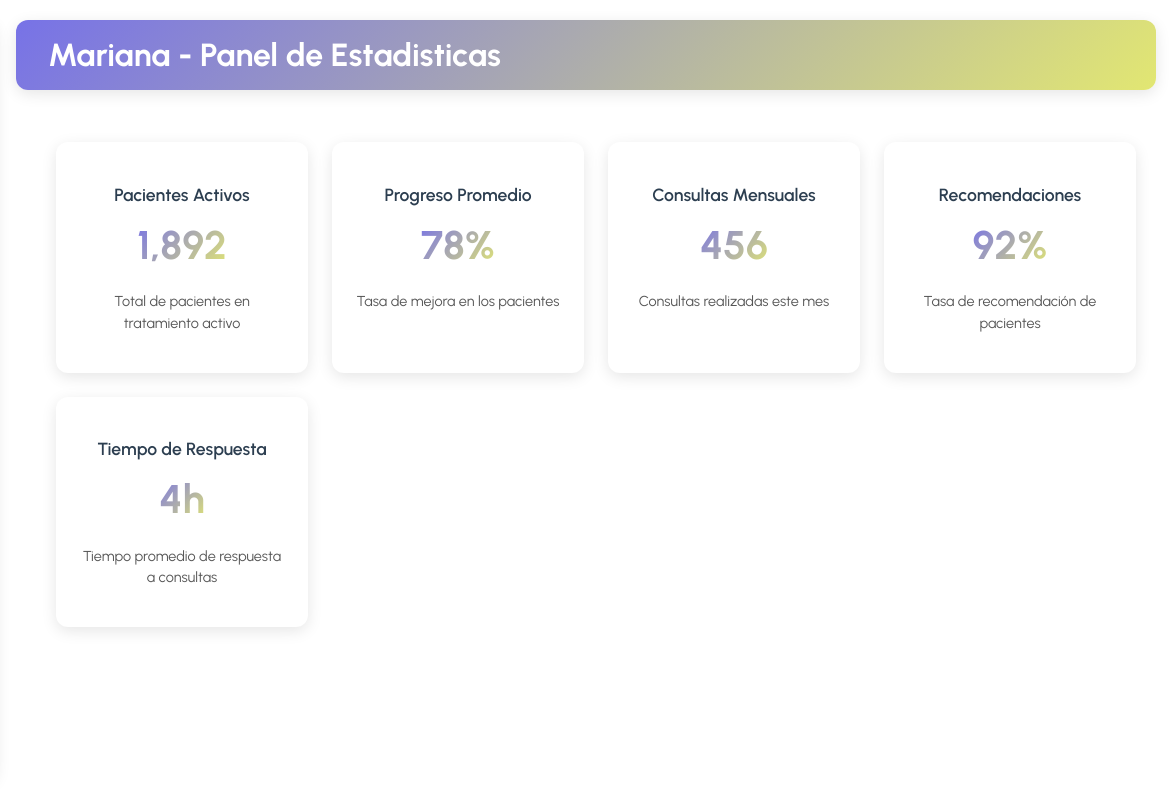
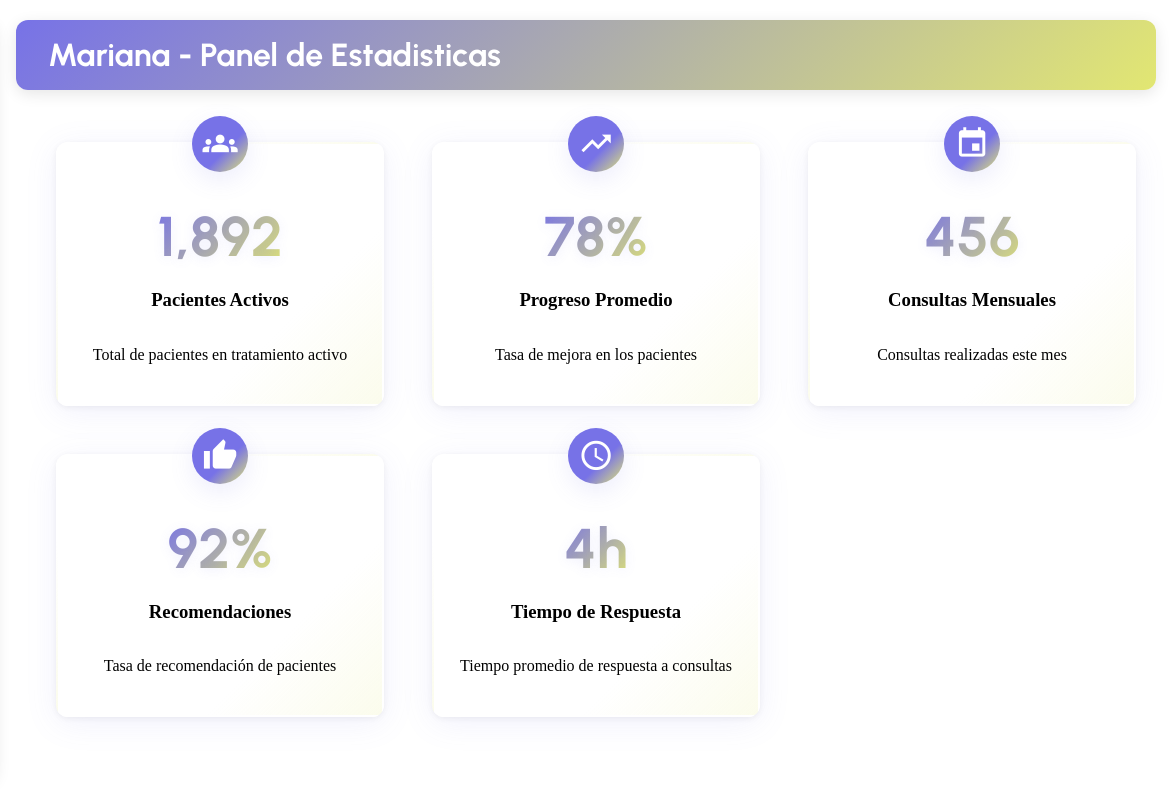
Before and after one commit to santiyosa/menteconectadafront, a plain HTML site: page Equipo5-PanelEstadisticas/Contributors/Mariana/mariana.html in a window 1280 px wide. Shown: the full height of the page, 104-1280 px from the left. Drawn offline with Linux system fonts and the light colour scheme.

Commit message:
Feature: Añadir iconos y mejorar estilos en el panel de estadísticas de Mariana

```diff
--- a/Equipo5-PanelEstadisticas/Contributors/Mariana/mariana.html
+++ b/Equipo5-PanelEstadisticas/Contributors/Mariana/mariana.html
@@ -8,6 +8,7 @@
     <link rel="preconnect" href="https://fonts.googleapis.com">
     <link rel="preconnect" href="https://fonts.gstatic.com/" crossorigin>
     <link href="https://fonts.googleapis.com/css2?family=Urbanist:ital,wght@0,100..900;1,100..900&display=swap" rel="stylesheet">
+    <link href="https://fonts.googleapis.com/icon?family=Material+Icons" rel="stylesheet">
 </head>
 <body class="fondo">
     <nav class="barra-lateral">
@@ -40,28 +41,43 @@
     <main class="principal">
         <section class="grid-estadisticas">
             <div class="tarjeta-estadistica">
+                <div class="icono-estadistica">
+                    <span class="material-icons">groups</span>
+                </div>
+                <div class="valor-estadistica">1,892</div>
                 <h3 class="titulo-estadistica">Pacientes Activos</h3>
-                <div class="valor-estadistica">1,892</div>
                 <p class="descripcion-estadistica">Total de pacientes en tratamiento activo</p>
             </div>
             <div class="tarjeta-estadistica">
+                <div class="icono-estadistica">
+                    <span class="material-icons">trending_up</span>
+                </div>
+                <div class="valor-estadistica">78%</div>
                 <h3 class="titulo-estadistica">Progreso Promedio</h3>
-                <div class="valor-estadistica">78%</div>
                 <p class="descripcion-estadistica">Tasa de mejora en los pacientes</p>
             </div>
             <div class="tarjeta-estadistica">
+                <div class="icono-estadistica">
+                    <span class="material-icons">event</span>
+                </div>
+                <div class="valor-estadistica">456</div>
                 <h3 class="titulo-estadistica">Consultas Mensuales</h3>
-                <div class="valor-estadistica">456</div>
                 <p class="descripcion-estadistica">Consultas realizadas este mes</p>
             </div>
             <div class="tarjeta-estadistica">
+                <div class="icono-estadistica">
+                    <span class="material-icons">thumb_up</span>
+                </div>
+                <div class="valor-estadistica">92%</div>
                 <h3 class="titulo-estadistica">Recomendaciones</h3>
-                <div class="valor-estadistica">92%</div>
                 <p class="descripcion-estadistica">Tasa de recomendación de pacientes</p>
             </div>
             <div class="tarjeta-estadistica">
+                <div class="icono-estadistica">
+                    <span class="material-icons">schedule</span>
+                </div>
+                <div class="valor-estadistica">4h</div>
                 <h3 class="titulo-estadistica">Tiempo de Respuesta</h3>
-                <div class="valor-estadistica">4h</div>
                 <p class="descripcion-estadistica">Tiempo promedio de respuesta a consultas</p>
             </div>
         </section>
--- a/Equipo5-PanelEstadisticas/Styles/style.css
+++ b/Equipo5-PanelEstadisticas/Styles/style.css
@@ -160,7 +160,7 @@
   flex-wrap: wrap;
   margin-bottom: 2rem;
   margin-top: 2rem;
-  margin-left: 5rem;
+  margin-left: 5.4rem;
 }
 .tarjeta-rect {
   background: #fff;
@@ -233,59 +233,96 @@
   stroke: #bdbd7d;
   opacity: 0.8;
 }
-
+/* -------------------------------------- MARIANA ----------------------------------*/
 /* Estilo para el contenedor de estadísticas de cada desarrollador */
 .grid-estadisticas {
   display: grid;
   grid-template-columns: repeat(auto-fit, minmax(240px, 1fr));
-  gap: 1.5rem;
+  gap: 3rem;
   padding: 2rem;
   max-width: 1200px;
-  margin: 0 auto;
 }
 
 .tarjeta-estadistica {
-  background: var(--blanco);
+  position: relative;
+  background: linear-gradient(135deg, #fff 70%, #e2e77222 100%);
   border-radius: var(--radio);
-  padding: 1.5rem;
-  box-shadow: var(--sombra);
-  transition: transform 0.3s ease, box-shadow 0.3s ease;
+  padding: 2.5rem 1.5rem 1.5rem 1.5rem;
+  box-shadow: 0 6px 32px 0 rgba(119, 114, 231, 0.10), 0 1.5px 6px rgba(0,0,0,0.06);
+  transition:
+    transform 0.35s cubic-bezier(.68,-0.55,.27,1.55),
+    box-shadow 0.35s,
+    background 0.35s;
+  /* Centra el contenido de la tarjeta y lo organiza en columna */
   display: flex;
   flex-direction: column;
   align-items: center;
   text-align: center;
+  overflow: visible;
+  border: 2px solid transparent;
 }
 
 .tarjeta-estadistica:hover {
-  transform: translateY(-5px);
-  box-shadow: 0 8px 24px rgba(119, 114, 231, 0.15);
+  transform: translateY(-14px) scale(1.06);
+  box-shadow: 0 24px 64px 0 rgba(119, 114, 231, 0.22), 0 4px 16px rgba(226,231,114,0.13);
+  background: linear-gradient(120deg, #e2e772 0%, #fff 90%);
+  border: 2px solid var(--primario);
+  cursor: pointer;
+  filter: brightness(1.07) saturate(1.13);
+}
+
+.icono-estadistica {
+  position: absolute;
+  top: -28px;
+  left: 50%;
+  transform: translateX(-50%);
+  background: linear-gradient(135deg, var(--primario) 60%, var(--secundario) 100%);
+  border-radius: 50%;
+  width: 56px;
+  height: 56px;
+  display: flex;
+  align-items: center;
+  justify-content: center;
+  box-shadow: 0 8px 24px rgba(119, 114, 231, 0.13);
+  transition: background 0.35s, box-shadow 0.35s;
+  z-index: 2;
+}
+
+.icono-estadistica .material-icons {
+  color: #fff;
+  font-size: 2.2rem;
+  transition: color 0.35s;
+}
+
+.tarjeta-estadistica:hover .icono-estadistica {
+  background: linear-gradient(135deg, var(--secundario) 40%, var(--primario) 100%);
+  box-shadow: 0 12px 32px rgba(226, 231, 114, 0.18);
+}
+
+.tarjeta-estadistica:hover .icono-estadistica .material-icons {
+  color: var(--primario);
 }
 
 .valor-estadistica {
-  font-size: 2.5rem;
+  font-size: 3.5rem;
   font-weight: 700;
-  color: var(--primario);
-  margin: 0.5rem 0;
   font-family: "Urbanist", sans-serif;
   background: linear-gradient(135deg, var(--primario), var(--secundario));
   -webkit-background-clip: text;
   background-clip: text;
   -webkit-text-fill-color: transparent;
+  transition:
+    transform 0.4s cubic-bezier(.68,-0.55,.27,1.55),
+    text-shadow 0.4s,
+    filter 0.4s;
+  text-shadow: 0 2px 12px rgba(119, 114, 231, 0.10);
+  margin-top: 1.2rem;
+  filter: brightness(1.18) drop-shadow(0 0 8px var(--primario)88);
 }
 
-.titulo-estadistica {
-  font-size: 1.1rem;
-  color: var(--oscuro);
-  margin-bottom: 0.5rem;
-  font-weight: 600;
-  font-family: "Urbanist", sans-serif;
-}
-
-.descripcion-estadistica {
-  font-size: 0.9rem;
-  color: var(--claro);
-  line-height: 1.5;
-  font-family: "Urbanist", sans-serif;
+.tarjeta-estadistica:hover .valor-estadistica {
+  transform: scale(1.13);
+  text-shadow: 0 8px 32px rgba(119, 114, 231, 0.18), 0 2px 8px rgba(0,0,0,0.08);
 }
 
 /* Estilo para la sección del equipo en el landing */
```
